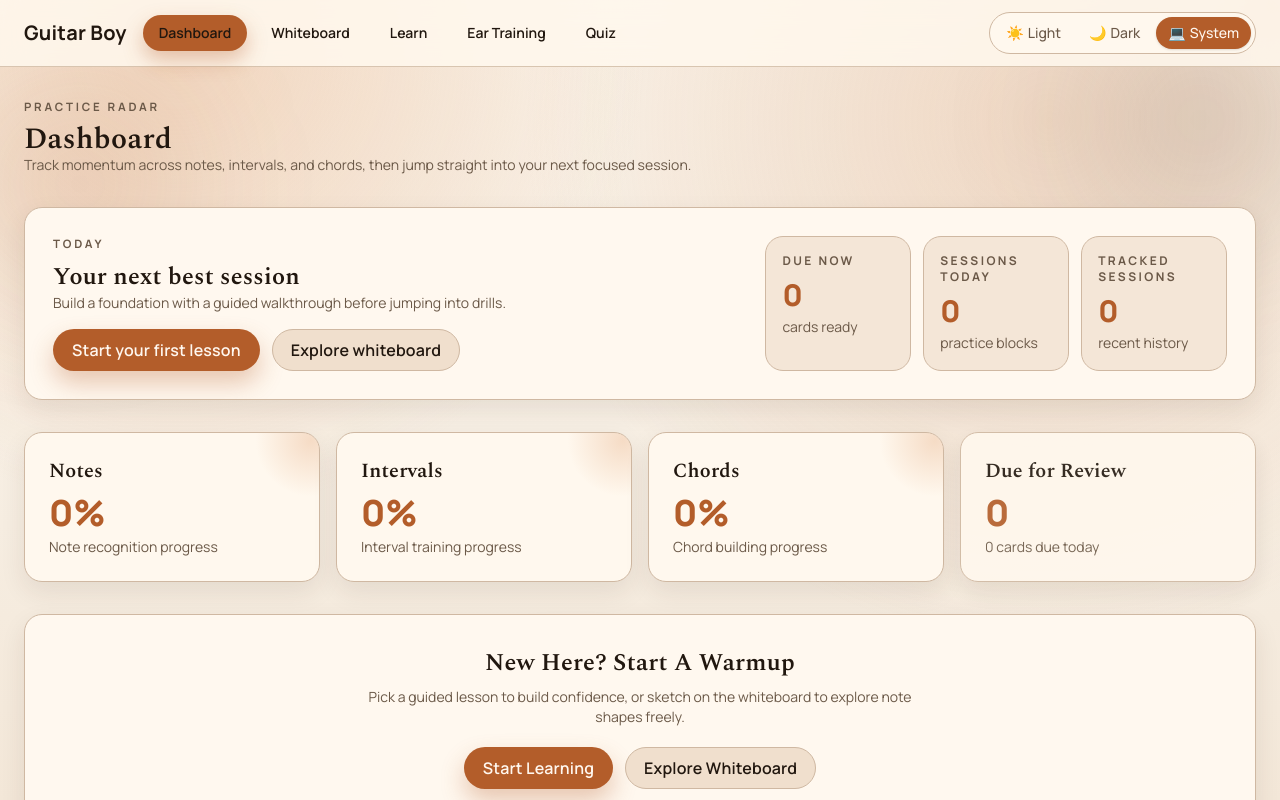
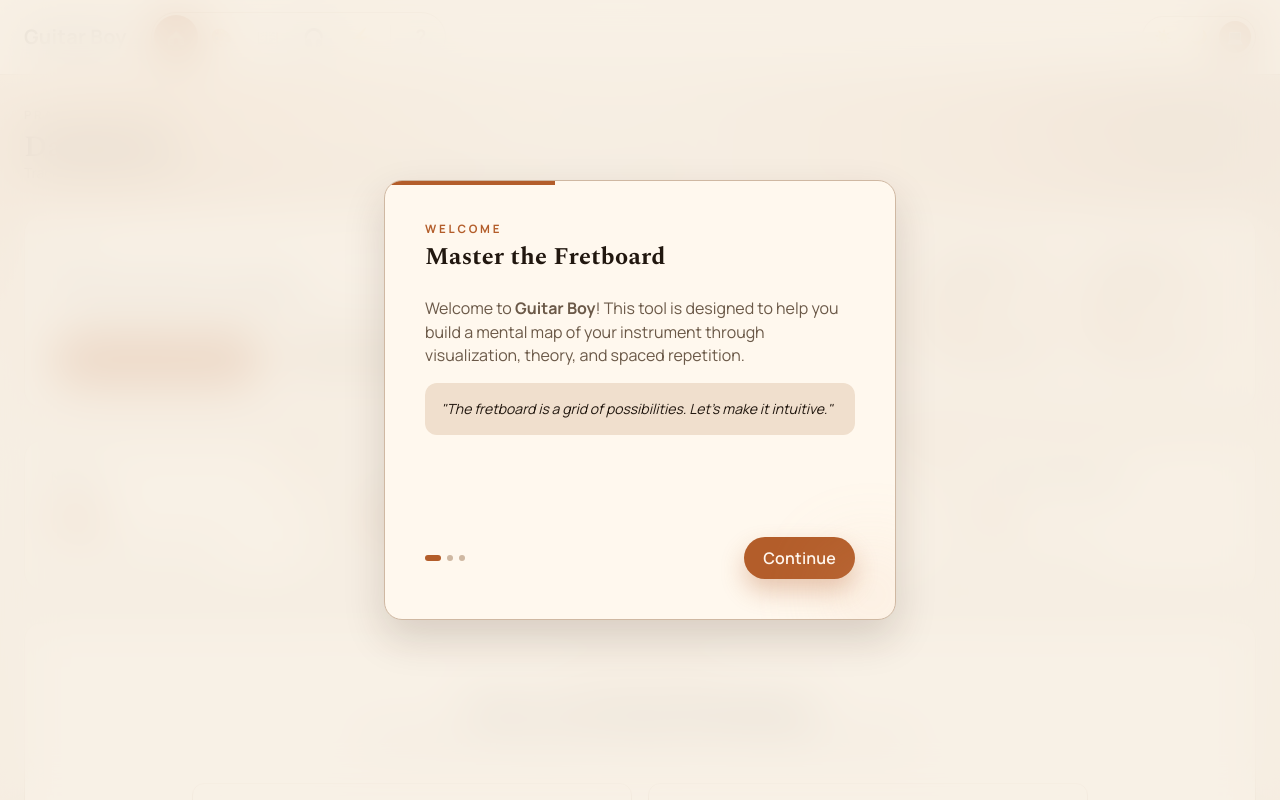
Before and after one commit to Shalimov/guitar-boy, a React app: page / in a window 1280 px wide. Shown: the top 800 px of the page. Built offline with nearby package versions, Linux system fonts and the light colour scheme; the HTML template or start-up script is replaced by a standard one.

Commit message:
update dashboard and styles, add wizard

```diff
--- a/src/components/layout/Layout.tsx
+++ b/src/components/layout/Layout.tsx
@@ -1,20 +1,32 @@
+import { useEffect, useState } from "react";
 import { NavLink, Outlet } from "react-router";
 import { useDarkMode } from "../../hooks/useDarkMode";
+import { Button } from "../ui/Button";
 import { ThemeToggle } from "../ui/ThemeToggle";
+import { OnboardingWizard } from "./OnboardingWizard";
 
 const navItems = [
-	{ to: "/", label: "Dashboard" },
-	{ to: "/whiteboard", label: "Whiteboard" },
-	{ to: "/learn", label: "Learn" },
-	{ to: "/ear-training", label: "Ear Training" },
-	{ to: "/quiz", label: "Quiz" },
+	{ to: "/", label: "Dashboard", icon: "🏠" },
+	{ to: "/whiteboard", label: "Whiteboard", icon: "🎨" },
+	{ to: "/learn", label: "Learn", icon: "📖" },
+	{ to: "/ear-training", label: "Ear Training", icon: "🎧" },
+	{ to: "/quiz", label: "Quiz", icon: "⚡" },
 ] as const;
 
 export function Layout() {
 	const [theme, setTheme] = useDarkMode();
+	const [isWizardOpen, setIsWizardOpen] = useState(false);
+
+	useEffect(() => {
+		const shown = localStorage.getItem("gb_onboarding_shown");
+		if (!shown) {
+			setIsWizardOpen(true);
+		}
+	}, []);
 
 	return (
 		<div className="relative flex min-h-screen flex-col text-[var(--gb-text)]">
+			<OnboardingWizard isOpen={isWizardOpen} onClose={() => setIsWizardOpen(false)} />
 			<div aria-hidden className="pointer-events-none absolute inset-0 -z-10">
 				<div className="absolute -left-16 top-10 h-72 w-72 rounded-full bg-[radial-gradient(circle,_rgba(179,93,42,0.24),_transparent_70%)] blur-3xl" />
 				<div className="absolute -right-20 -top-10 h-80 w-80 rounded-full bg-[radial-gradient(circle,_rgba(91,62,43,0.24),_transparent_70%)] blur-3xl" />
@@ -24,31 +36,44 @@
 			<nav className="sticky top-0 z-20 border-b border-[var(--gb-border)]/80 bg-[color:var(--gb-bg-elev)]/85 backdrop-blur-md">
 				<div className="mx-auto flex max-w-7xl flex-wrap items-center justify-between gap-4 px-4 py-3 md:px-6">
 					<div className="flex flex-wrap items-center gap-4">
-						<span className="text-xl font-bold tracking-[0.01em] text-[var(--gb-text)]">
+						<span className="hidden sm:inline text-xl font-bold tracking-[0.01em] text-[var(--gb-text)] pr-2">
 							Guitar Boy
 						</span>
-						<div className="flex flex-wrap gap-2">
+						<div className="flex flex-wrap gap-1.5 p-1 rounded-full border border-[var(--gb-border)] bg-[var(--gb-bg-elev)]/50">
 							{navItems.map((item) => (
 								<NavLink
 									key={item.to}
 									to={item.to}
 									end={item.to === "/"}
+									title={item.label}
 									className={({ isActive }) =>
-										`rounded-[var(--gb-radius-pill)] px-4 py-2 text-sm font-semibold transition ${
+										`flex items-center justify-center h-10 w-10 text-lg transition-all rounded-full ${
 											isActive
-												? "bg-[var(--gb-accent)] text-[#fff7ef] shadow-[0_9px_20px_rgba(179,93,42,0.35)]"
+												? "bg-[var(--gb-accent)] text-[#fff7ef] shadow-md scale-110"
 												: "text-[var(--gb-text-muted)] hover:bg-[var(--gb-bg-panel)] hover:text-[var(--gb-text)]"
 										}`
 									}
 								>
-									{item.label}
+									{item.icon}
 								</NavLink>
 							))}
+							<div className="w-[1px] h-6 my-auto mx-1 bg-[var(--gb-border)] opacity-50" />
+							<button
+								type="button"
+								onClick={() => setIsWizardOpen(true)}
+								className="flex h-10 w-10 items-center justify-center rounded-full text-[var(--gb-text-muted)] hover:bg-[var(--gb-bg-panel)] hover:text-[var(--gb-text)] transition-all"
+								title="Show Intro Guide"
+							>
+								<span className="text-xl font-bold">?</span>
+							</button>
 						</div>
 					</div>
-					<ThemeToggle theme={theme} onThemeChange={setTheme} />
+					<div className="flex items-center gap-3">
+						<ThemeToggle theme={theme} onThemeChange={setTheme} />
+					</div>
 				</div>
 			</nav>
+
 			<main className="flex-1 mx-auto w-full max-w-7xl px-4 pb-10 pt-8 md:px-6">
 				<Outlet />
 			</main>
--- /dev/null
+++ b/src/components/layout/OnboardingWizard.tsx
@@ -0,0 +1,166 @@
+import { useEffect, useState } from "react";
+import { Button } from "../ui/Button";
+
+interface Step {
+	title: string;
+	kicker: string;
+	content: React.ReactNode;
+}
+
+interface Props {
+	isOpen: boolean;
+	onClose: () => void;
+}
+
+export function OnboardingWizard({ isOpen, onClose }: Props) {
+	const [currentStep, setCurrentStep] = useState(0);
+
+	const handleClose = () => {
+		onClose();
+		localStorage.setItem("gb_onboarding_shown", "true");
+	};
+
+	const steps: Step[] = [
+		{
+			kicker: "Welcome",
+			title: "Master the Fretboard",
+			content: (
+				<div className="space-y-4">
+					<p className="text-[var(--gb-text-muted)]">
+						Welcome to <strong>Guitar Boy</strong>! This tool is designed to help you build a mental
+						map of your instrument through visualization, theory, and spaced repetition.
+					</p>
+					<div className="rounded-xl bg-[var(--gb-bg-panel)] p-4 text-sm italic">
+						"The fretboard is a grid of possibilities. Let's make it intuitive."
+					</div>
+				</div>
+			),
+		},
+		{
+			kicker: "Framework",
+			title: "What you can do",
+			content: (
+				<div className="grid gap-3 text-sm">
+					<div className="flex gap-3 items-start">
+						<span className="flex h-6 w-6 shrink-0 items-center justify-center rounded-full bg-[var(--gb-accent)] text-white text-[10px] font-bold">
+							1
+						</span>
+						<div>
+							<p className="font-bold">Scale Explorer</p>
+							<p className="text-[var(--gb-text-muted)]">
+								Deep dive into any scale, chord, or interval with dynamic visualization.
+							</p>
+						</div>
+					</div>
+					<div className="flex gap-3 items-start">
+						<span className="flex h-6 w-6 shrink-0 items-center justify-center rounded-full bg-[var(--gb-accent)] text-white text-[10px] font-bold">
+							2
+						</span>
+						<div>
+							<p className="font-bold">Pattern Library</p>
+							<p className="text-[var(--gb-text-muted)]">
+								Access essential major, minor, and pentatonic patterns specifically curated for
+								growth.
+							</p>
+						</div>
+					</div>
+					<div className="flex gap-3 items-start">
+						<span className="flex h-6 w-6 shrink-0 items-center justify-center rounded-full bg-[var(--gb-accent)] text-white text-[10px] font-bold">
+							3
+						</span>
+						<div>
+							<p className="font-bold">Memory Quizzes</p>
+							<p className="text-[var(--gb-text-muted)]">
+								Use Spaced Repetition (SRS) to lock notes and patterns into your long-term memory.
+							</p>
+						</div>
+					</div>
+				</div>
+			),
+		},
+		{
+			kicker: "The Program",
+			title: "Learning Roadmap",
+			content: (
+				<div className="space-y-4">
+					<p className="text-sm text-[var(--gb-text-muted)] mb-3">
+						Follow this path for the most effective progress:
+					</p>
+					<nav className="space-y-2">
+						{[
+							{ phase: "Beginner", task: "Memorize Natural Notes (C-D-E-F-G-A-B)" },
+							{ phase: "Intermediate", task: "Master Major & Minor Scale Patterns" },
+							{ phase: "Advanced", task: "Internalize Intervals & Blues Scale" },
+							{ phase: "Mastery", task: "Daily Ear Training & SRS Quizzes" },
+						].map((item) => (
+							<div
+								key={item.phase}
+								className="flex items-center justify-between p-2 rounded-lg border border-[var(--gb-border)] bg-[var(--gb-bg-elev)]"
+							>
+								<span className="text-[10px] font-bold uppercase tracking-widest text-[var(--gb-accent)]">
+									{item.phase}
+								</span>
+								<span className="text-sm font-medium">{item.task}</span>
+							</div>
+						))}
+					</nav>
+				</div>
+			),
+		},
+	];
+
+	if (!isOpen) return null;
+
+	const percent = ((currentStep + 1) / steps.length) * 100;
+
+	return (
+		<div className="fixed inset-0 z-[100] flex items-center justify-center p-4">
+			<div className="absolute inset-0 bg-[var(--gb-bg)]/80 backdrop-blur-xl transition-opacity animate-in fade-in duration-500" />
+
+			<div className="relative w-full max-w-lg overflow-hidden rounded-[var(--gb-radius-card)] border border-[var(--gb-border)] bg-[var(--gb-bg-elev)] shadow-[var(--gb-shadow)] animate-in zoom-in-95 duration-300">
+				<div
+					className="absolute top-0 left-0 h-1 bg-[var(--gb-accent)] transition-all duration-300"
+					style={{ width: `${percent}%` }}
+				/>
+
+				<div className="p-8 md:p-10">
+					<div className="mb-6 space-y-1">
+						<p className="gb-page-kicker !text-[var(--gb-accent)]">{steps[currentStep].kicker}</p>
+						<h2 className="gb-page-title !text-2xl font-bold">{steps[currentStep].title}</h2>
+					</div>
+
+					<div className="min-h-[200px] animate-in slide-in-from-bottom-2 duration-500">
+						{steps[currentStep].content}
+					</div>
+
+					<div className="mt-10 flex items-center justify-between">
+						<div className="flex gap-1.5">
+							{steps.map((step, i) => (
+								<div
+									key={step.title}
+									className={`h-1.5 w-1.5 rounded-full transition-all duration-300 ${i === currentStep ? "bg-[var(--gb-accent)] w-4" : "bg-[var(--gb-border)]"}`}
+								/>
+							))}
+						</div>
+
+						<div className="flex gap-3">
+							{currentStep > 0 && (
+								<Button variant="secondary" onClick={() => setCurrentStep((prev) => prev - 1)}>
+									Back
+								</Button>
+							)}
+							{currentStep < steps.length - 1 ? (
+								<Button onClick={() => setCurrentStep((prev) => prev + 1)}>Continue</Button>
+							) : (
+								<Button onClick={handleClose}>Get Started</Button>
+							)}
+						</div>
+					</div>
+				</div>
+
+				{/* Decorative element */}
+				<div className="absolute -bottom-10 -right-10 h-32 w-32 rounded-full bg-[radial-gradient(circle,_var(--gb-accent-soft)_0%,_transparent_70%)] opacity-30 blur-2xl" />
+			</div>
+		</div>
+	);
+}
--- a/src/components/ui/ThemeToggle.tsx
+++ b/src/components/ui/ThemeToggle.tsx
@@ -19,7 +19,7 @@
 					key={t.value}
 					type="button"
 					onClick={() => onThemeChange(t.value)}
-					className={`rounded-[var(--gb-radius-pill)] px-3 py-1.5 text-sm font-medium transition ${
+					className={`rounded-[var(--gb-radius-pill)] flex items-center justify-center h-8 w-8 text-sm font-medium transition ${
 						theme === t.value
 							? "bg-[var(--gb-accent)] text-[#fff7ef] shadow-sm"
 							: "text-[var(--gb-text-muted)] hover:text-[var(--gb-text)]"
@@ -27,8 +27,7 @@
 					title={t.label}
 					aria-label={`Switch to ${t.label} theme`}
 				>
-					<span className="mr-1">{t.icon}</span>
-					<span className="hidden sm:inline">{t.label}</span>
+					<span>{t.icon}</span>
 				</button>
 			))}
 		</div>
--- a/src/pages/dashboard/DashboardPage.tsx
+++ b/src/pages/dashboard/DashboardPage.tsx
@@ -219,17 +219,72 @@
 			)}
 
 			{sessionHistory.length === 0 && (
-				<section className="gb-panel px-6 py-8 text-center">
-					<h2 className="text-2xl font-semibold text-[var(--gb-text)]">New Here? Start A Warmup</h2>
-					<p className="mx-auto mt-2 max-w-xl text-sm text-[var(--gb-text-muted)]">
-						Pick a guided lesson to build confidence, or sketch on the whiteboard to explore note
-						shapes freely.
-					</p>
-					<div className="mt-5 flex flex-wrap justify-center gap-3">
-						<Button onClick={() => navigate("/learn")}>Start Learning</Button>
-						<Button variant="secondary" onClick={() => navigate("/whiteboard")}>
-							Explore Whiteboard
-						</Button>
+				<section className="gb-panel px-6 py-10 md:px-10">
+					<div className="max-w-3xl mx-auto text-center space-y-3">
+						<p className="gb-page-kicker !text-[var(--gb-accent)]">Getting Started</p>
+						<h2 className="text-3xl font-bold text-[var(--gb-text)]">Your Learning Roadmap</h2>
+						<p className="text-[var(--gb-text-muted)]">
+							We recommend this sequence to build an intuitive mental map of the guitar.
+						</p>
+					</div>
+
+					<div className="mt-8 grid gap-4 max-w-4xl mx-auto md:grid-cols-2">
+						{[
+							{
+								level: "Phase 1",
+								title: "Natural Notes",
+								desc: "Find all C, D, E, F, G, A, B notes without thinking.",
+								action: () => navigate("/learn"),
+								label: "Start Drills",
+							},
+							{
+								level: "Phase 2",
+								title: "Core Scales",
+								desc: "Master Major, Minor, and Pentatonic shapes across the neck.",
+								action: () => navigate("/whiteboard/patterns"),
+								label: "View Patterns",
+							},
+							{
+								level: "Phase 3",
+								title: "Intervals",
+								desc: "Connect notes by their relationships (3rds, 5ths, etc).",
+								action: () => navigate("/quiz"),
+								label: "Practice Now",
+							},
+							{
+								level: "Phase 4",
+								title: "Ear Training",
+								desc: "Translate what you hear into what you play.",
+								action: () => navigate("/ear-training"),
+								label: "Start Training",
+							},
+						].map((phase) => (
+							<button
+								type="button"
+								key={phase.level}
+								className="group flex flex-col justify-between text-left p-5 rounded-xl border border-[var(--gb-border)] bg-[var(--gb-bg-elev)] hover:shadow-[var(--gb-shadow-soft)] transition-all cursor-pointer"
+								onClick={phase.action}
+							>
+								<div>
+									<span className="text-[10px] font-bold uppercase tracking-widest text-[var(--gb-accent)]">
+										{phase.level}
+									</span>
+									<h3 className="mt-1 text-lg font-bold">{phase.title}</h3>
+									<p className="mt-1.5 text-sm text-[var(--gb-text-muted)] leading-relaxed">
+										{phase.desc}
+									</p>
+								</div>
+								<div className="mt-4 flex items-center text-xs font-bold text-[var(--gb-accent)] group-hover:translate-x-1 transition-transform">
+									{phase.label} →
+								</div>
+							</button>
+						))}
+					</div>
+
+					<div className="mt-10 pt-8 border-t border-[var(--gb-border)] text-center">
+						<p className="text-sm text-[var(--gb-text-muted)] italic">
+							"Small, consistent efforts create massive results. Start Phase 1 today."
+						</p>
 					</div>
 				</section>
 			)}
```
